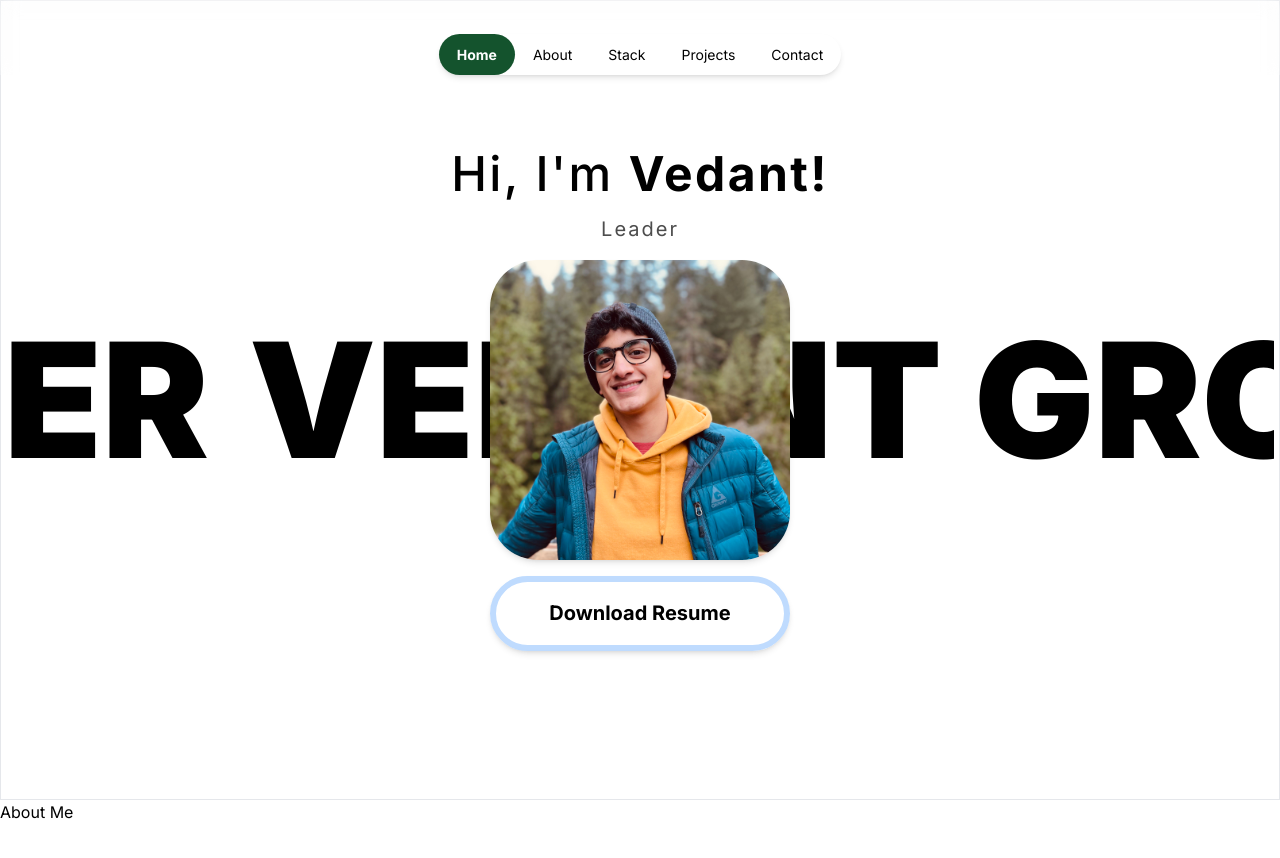
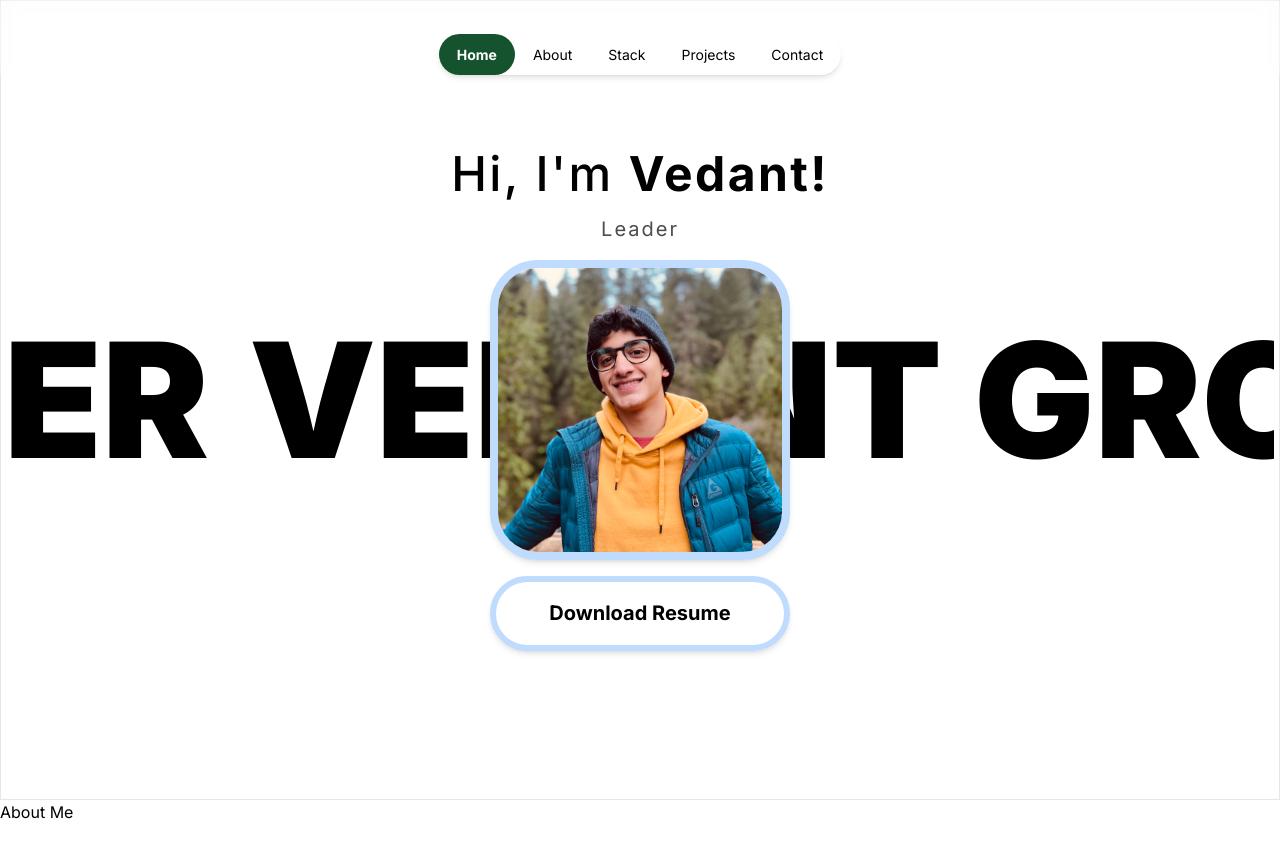
Before and after one commit to vedantgrover/VedantsPortfolio, a Next.js app: page / in a window 1280 px wide. Shown: the top 858 px of the page. Built offline with nearby package versions, Linux system fonts and the light colour scheme.

Commit message:
Adds tilt effect to ImageOfMe.tsx

```diff
--- a/app/components/ImageOfMe.tsx
+++ b/app/components/ImageOfMe.tsx
@@ -1,14 +1,52 @@
 'use client'
 
-import {memo} from "react";
+import {memo, useRef} from "react";
 import Image from "next/image";
+import {motion, useMotionTemplate, useMotionValue, useSpring} from "framer-motion";
+
+const ROTATION_RANGE = 20;
+const HALF_ROTATION_RANGE = ROTATION_RANGE / 2;
 
 const ImageOfMe = memo(() => {
+    const ref = useRef(null);
+
+    const x = useMotionValue(0);
+    const y = useMotionValue(0);
+
+    const xSpring = useSpring(x);
+    const ySpring = useSpring(y);
+
+    const transform = useMotionTemplate`rotateX(${xSpring}deg) rotateY(${ySpring}deg)`;
+
+    const handleMouseMove = (e) => {
+        if (!ref.current) return [0, 0];
+
+        const rect = ref.current.getBoundingClientRect();
+
+        const width = rect.width;
+        const height = rect.height;
+
+        const mouseX = (e.clientX - rect.left) * ROTATION_RANGE;
+        const mouseY = (e.clientY - rect.top) * ROTATION_RANGE;
+
+        const rX = (mouseY / height - HALF_ROTATION_RANGE) * -1;
+        const rY = mouseX / width - HALF_ROTATION_RANGE;
+
+        x.set(rX);
+        y.set(rY);
+    };
+
+    const handleMouseLeave = () => {
+        x.set(0)
+        y.set(0)
+    }
+
     return (
-        <div
-            className="h-[300px] w-[300px] overflow-hidden z-[1] rounded-[48px] justify-center shadow-md">
-            <Image src={"/me.jpg"} alt={"Vedant"} width={300} height={300} className="relative -top-14 mx-auto" />
-        </div>
+        <motion.div ref={ref} style={{transform, transformStyle: "preserve-3d"}} onMouseMove={handleMouseMove}
+                    onMouseLeave={handleMouseLeave}
+                    className="h-[300px] w-[300px] overflow-hidden z-[1] rounded-[48px] justify-center shadow-md border-8 border-blue-200">
+            <Image src={"/me.jpg"} alt={"Vedant"} width={300} height={300} className="relative -top-14 mx-auto"/>
+        </motion.div>
     )
 })
 
```
